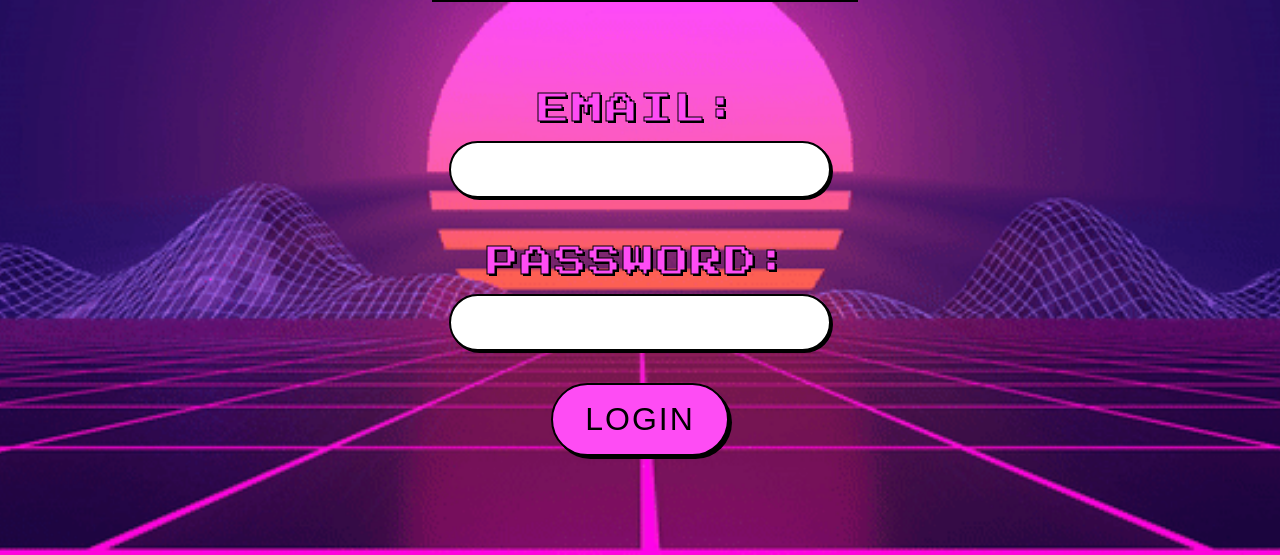
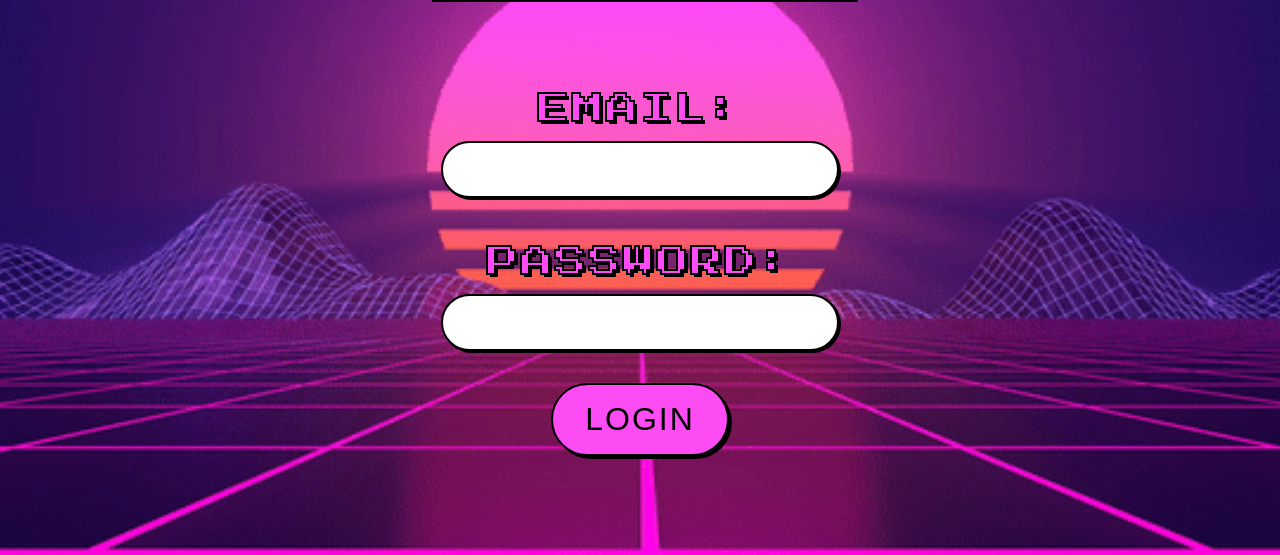
Before and after one commit to NKaramichael/Design-Project, a plain HTML site: page login.html in a window 1280 px wide. Shown: the part 245-800 px from the top of the page. Drawn offline with Linux system fonts and the light colour scheme.

Commit message:
Adjusted labels and size settings
Increased shadows and borders for login and signup labels.
Added bounds for labels to try fix the error of scrollbars coming up on different devices.

```diff
--- a/login.html
+++ b/login.html
@@ -10,7 +10,7 @@
 			font-family: 'Press Start 2P', cursive;
 			margin: 0;
 			padding: 0;
-			-webkit-text-stroke: 1px rgb(0, 0, 0);
+			-webkit-text-stroke: 2px rgb(0, 0, 0);
 		}
 
 		.container {
@@ -47,7 +47,7 @@
 			font-size: 2rem;
 			margin-top: 2rem;
 			text-align: center;
-			text-shadow: 2px 2px #000;
+			text-shadow: 3px 3px #000;
 			text-transform: uppercase;
 			letter-spacing: 2px;
 			display: block;
@@ -64,7 +64,7 @@
 			box-shadow: 2px 2px #000;
 			display: block;
 			width: 80%;
-			max-width: 400px;
+			max-width: 80%;
 		}
 
 		button {
@@ -107,7 +107,7 @@
 			letter-spacing: 2px;
 			box-shadow: 2px 2px #000;
 			width: 120px;
-			max-width: 400px;
+			max-width: 80%;
 			-webkit-text-stroke: 0;
 		}
 
```
Also changed, not shown: signup.html (+4 -4 lines).
